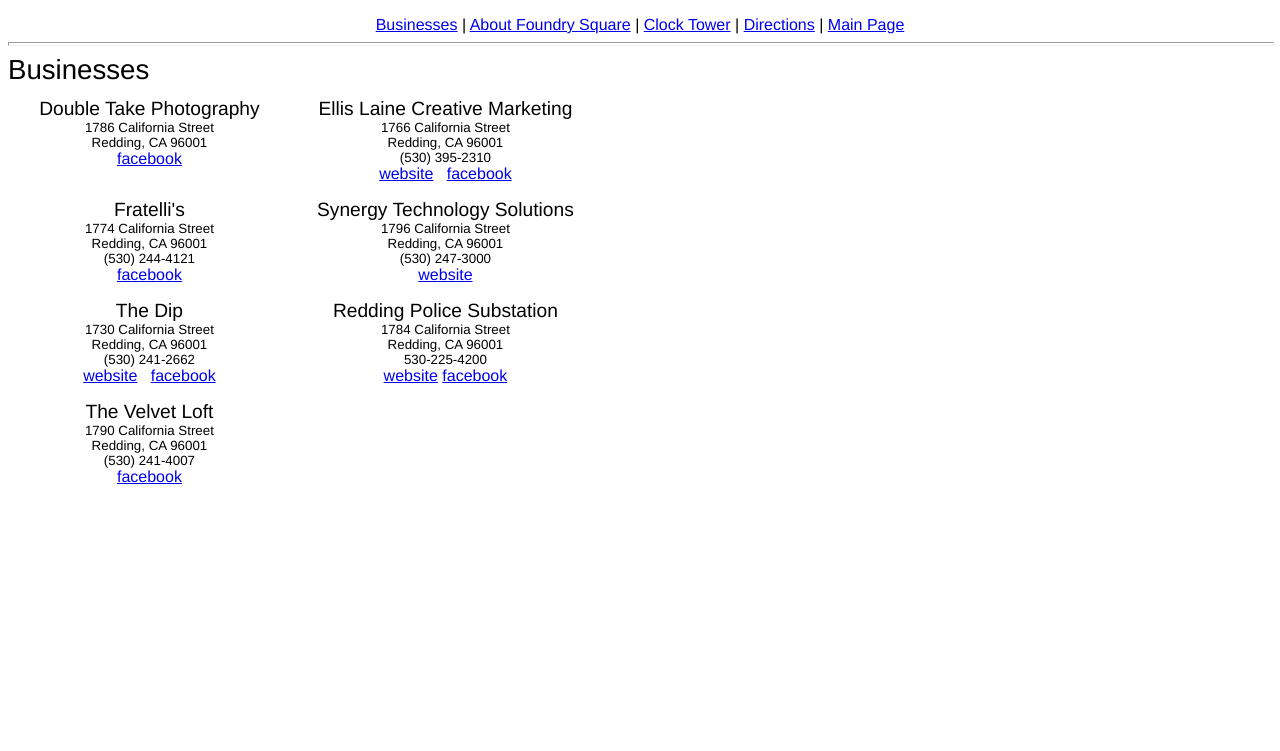
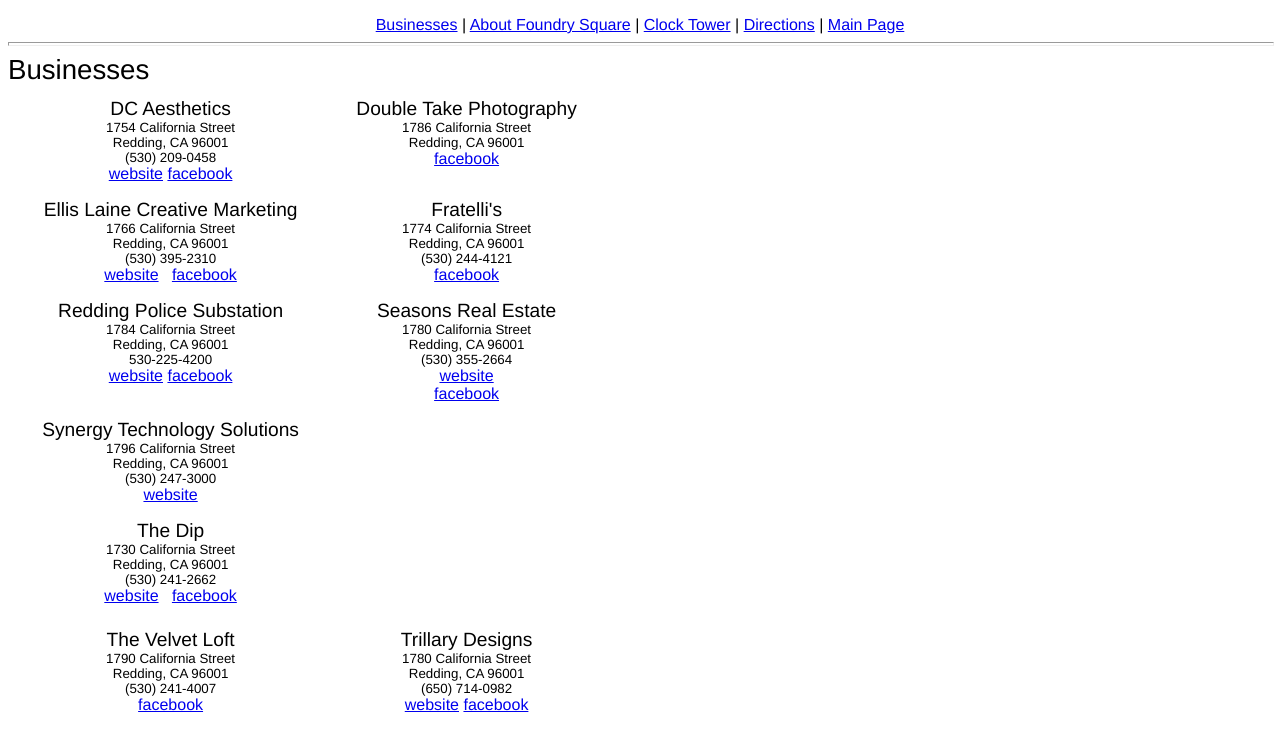
Before and after one commit to amyhurst/foundrysquare.biz, a plain HTML site: page Businesses.html in a window 1280 px wide. Shown: the part 91-842 px from the top of the page. Before the commit the page ends 800 px from the top, so only its background shows below. Drawn offline with Linux system fonts and the light colour scheme.

Commit message:
Update Businesses.html
3 business updates

```diff
--- a/Businesses.html
+++ b/Businesses.html
@@ -38,6 +38,19 @@
   <tbody>
     <tr>
 
+ <td
+ style="vertical-align: top; font-family: helvetica; text-align: center;"><big>DC Aesthetics</big><br>
+<small>
+1754 California Street<br>
+Redding, CA  96001<br>
+(530) 209-0458 <br>
+
+</small>
+  <a href="https://www.dcaestheticsredding.net">website</a>
+<a href="https://www.facebook.com/people/DC-Aesthetics/61578096983160/">facebook</a>
+</td>
+
+
 <td
  style="vertical-align: top; font-family: helvetica; text-align: center;"><big>Double Take Photography</big><br>
 <small>
@@ -47,6 +60,7 @@
 <a href="https://www.facebook.com/dbltakephotography/">facebook</a>
 </td>
 
+  </tr> <tr>
   <td
    style="vertical-align: top; font-family: helvetica; text-align: center;"><big>Ellis Laine Creative Marketing</big><br>
   <small>
@@ -59,7 +73,6 @@
 
   </td>
 
-</tr> <tr>
 
 <td
  style="vertical-align: top; font-family: helvetica; text-align: center;"><big>Fratelli's</big><br>
@@ -71,6 +84,28 @@
 <a href="https://www.facebook.com/fratellispizzaredding/">facebook</a>
 </td>
 
+    </tr> <tr>
+   <td
+       style="vertical-align: top; font-family: helvetica; text-align: center;"><big>Redding Police Substation </big><br>
+      <small>
+      1784 California Street<br>
+      Redding, CA  96001<br>
+      530-225-4200<br>
+      </small>
+      <a href="http://www.reddingpolice.org/">website</a>
+      <a href="https://www.facebook.com/ReddingPolice">facebook</a>
+      </td>
+<td
+ style="vertical-align: top; font-family: helvetica; text-align: center;"> <big>Seasons Real Estate </big><br>
+<small>
+1780 California Street <br>
+Redding, CA  96001 <br>
+(530) 355-2664</small><br>
+<a href="https://seasonsredding.com/">website</a><br>
+  <a href="https://www.facebook.com/seasonsredding/">facebook</a><br>
+      </td>
+         </tr> <tr>
+
       <td
  style="vertical-align: top; font-family: helvetica; text-align: center;"> <big>Synergy Technology Solutions</big><br>
 <small>
@@ -79,7 +114,8 @@
       (530) 247-3000</small><br>
 <a href="http://www.synergyredding.com">website</a><br>
       </td>
-</tr> <tr>
+    </tr> <tr>
+
       <td
  style="vertical-align: top; font-family: helvetica;
  text-align: center;"><big> The Dip </a></big></a><br>
@@ -92,17 +128,9 @@
 &nbsp; <a href="https://www.facebook.com/thedipredding/">facebook</a>
       </td>
 
+    </tr> <tr>
 
-      <td
-       style="vertical-align: top; font-family: helvetica; text-align: center;"><big>Redding Police Substation </big><br>
-      <small>
-      1784 California Street<br>
-      Redding, CA  96001<br>
-      530-225-4200<br>
-      </small>
-      <a href="http://www.reddingpolice.org/">website</a>
-      <a href="https://www.facebook.com/ReddingPolice">facebook</a>
-      </td>
+
 </tr> <tr>
 
       <td
@@ -113,6 +141,19 @@
       (530) 241-4007</small><br>
       <a href="https://www.facebook.com/The-Velvet-Loft-113284108718952/">facebook</a>
       </td>
+
+   <td
+       style="vertical-align: top; font-family: helvetica; text-align: center;"><big>Trillary Designs</big><br>
+      <small>
+      1780 California Street<br>
+      Redding, CA  96001<br>
+     (650) 714-0982<br>
+      </small>
+      <a href=" https://www.trillarydesigns.com">website</a>
+      <a href="https://www.facebook.com/p/Trillary-Designs-100039321087199/">facebook</a>
+      </td>
+
+
 </tr>
   </tbody>
 </table>
```
